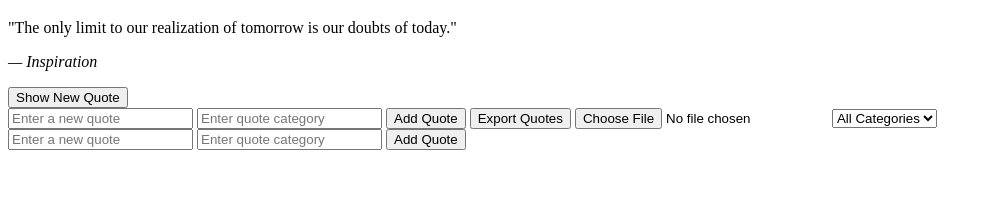
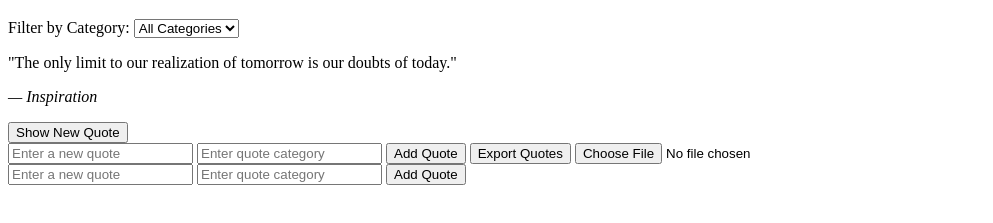
Before and after one commit to mavvelo/alx_fe_javascript, a plain HTML site: page dom-manipulation/index.html in a window 1280 px wide. Shown: the part 61-284 px from the top of the page, without its empty margins (0-993 px from the left). Drawn offline with Linux system fonts and the light colour scheme.

Commit message:
new updates

```diff
--- a/dom-manipulation/index.html
+++ b/dom-manipulation/index.html
@@ -7,6 +7,11 @@
 </head>
 <body>
   <h1>Dynamic Quote Generator</h1>
+  <label for="categoryFilter">Filter by Category:</label>
+  <select id="categoryFilter" onchange="filterQuotes()">
+    <option value="all">All Categories</option>
+    <!-- Categories will be populated dynamically -->
+  </select>
   <div id="quoteDisplay"></div>
   <button id="newQuote">Show New Quote</button>
   <div>
@@ -15,10 +20,7 @@
     <button onclick="addQuote()">Add Quote</button>
     <button id="exportQuotes">Export Quotes</button>
     <input type="file" id="importFile" accept=".json" onchange="importFromJsonFile(event)"/>
-    <select id="categoryFilter" onchange="filterQuotes()">
-      <option value="all">All Categories</option>
-      <!-- Categories will be populated dynamically -->
-    </select>
+
   </div>
   <script src="script.js"></script>
 </body>
```
